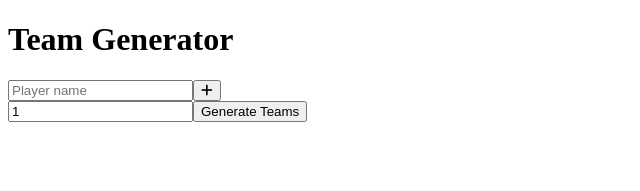
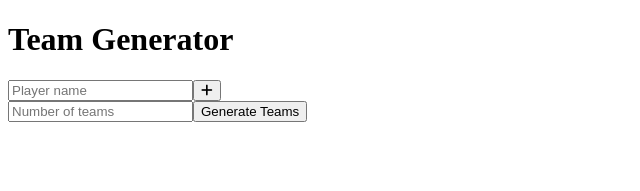
Before and after one commit to Vimor123/team-generator-server, a Vue app: page / in a window 1280 px wide. Shown: the top 191 px of the page, without its empty margins (0-640 px from the left). Built offline with nearby package versions, Linux system fonts and the light colour scheme.

Commit message:
Core functionality done, only the styling reamins

```diff
--- a/src/App.vue
+++ b/src/App.vue
@@ -2,24 +2,29 @@
     <h1> Team Generator </h1>
     <PlayerList @delete-player="deletePlayer" :players = players />
     <AddPlayer @add-player="addPlayer" />
-    <GenerateTeams />
+    <GenerateTeams @generate-teams="generateTeams" />
+    <TeamList :teams = teams />
+
 </template>
 
 <script>
     import PlayerList from './components/PlayerList.vue';
     import AddPlayer from './components/AddPlayer.vue';
     import GenerateTeams from './components/GenerateTeams.vue';
+    import TeamList from './components/TeamList.vue';
 
     export default {
         name: "App",
         components: {
             PlayerList,
             AddPlayer,
-            GenerateTeams
+            GenerateTeams,
+            TeamList
         },
         data() {
             return {
-                players: []
+                players: [],
+                teams: []
             }
         },
         mounted() {
@@ -44,6 +49,39 @@
             persist() {
                 const parsed = JSON.stringify(this.players)
                 localStorage.setItem("players", parsed)
+            },
+            generateTeams(noOfTeams) {
+
+                this.teams = []
+
+                if (noOfTeams > this.players.length) {
+                    alert(`There is not enough players to generate ${noOfTeams} teams`)
+                    return
+                }
+
+                console.log(`Generating ${noOfTeams} teams`)
+
+                for (let i = 0; i < noOfTeams; i++) {
+                    this.teams.push([])
+                }
+
+                let playersCopy = [...this.players]
+                let teamIndex = 0
+
+                while(playersCopy.length > 0) {
+                    let randomIndex = Math.floor(Math.random() * playersCopy.length)
+                    let chosenPlayer = playersCopy[randomIndex]
+
+                    this.teams[teamIndex].push(chosenPlayer)
+                    teamIndex++
+                    if(teamIndex >= noOfTeams) {
+                        teamIndex = 0
+                    }
+
+                    playersCopy.splice(randomIndex, 1)
+                }
+
+                console.log(this.teams)
             }
         }
     }
--- a/src/components/GenerateTeams.vue
+++ b/src/components/GenerateTeams.vue
@@ -1,7 +1,7 @@
 <template>
     <div class="generate-teams-container">
-        <form @submit="" class="generate-teams">
-            <input type="number" v-model="noOfTeams" name="no-of-teams"/>
+        <form @submit="onSubmit" class="generate-teams">
+            <input type="number" v-model="noOfTeams" name="no-of-teams" placeholder="Number of teams"/>
             <button class="btn" type="submit"> Generate Teams </button>
         </form>
     </div>
@@ -12,8 +12,21 @@
         name: "GenerateTeams",
         data() {
             return {
-                noOfTeams: 1
+                noOfTeams: ''
             }
         },
+        methods: {
+            onSubmit(e) {
+                e.preventDefault()
+
+                if (!this.noOfTeams) {
+                    alert("Please type in the number of teams")
+                    return
+                }
+
+                this.$emit('generate-teams', this.noOfTeams)
+            }
+        },
+        emits: ['generate-teams']
     }
 </script>
--- a/src/components/PlayerList.vue
+++ b/src/components/PlayerList.vue
@@ -21,6 +21,6 @@
 
 <style scoped>
     .rm-btn {
-        color: crimson
+        color: rgb(6, 87, 60)
     }
 </style>
--- /dev/null
+++ b/src/components/Team.vue
@@ -0,0 +1,14 @@
+<template>
+    <div v-for="player in team">
+        <h3> {{ player }} </h3>
+    </div>
+</template>
+
+<script>
+    export default {
+        name: "Team",
+        props: {
+            team: Array
+        }
+    }
+</script>
--- /dev/null
+++ b/src/components/TeamList.vue
@@ -0,0 +1,20 @@
+<template>
+    <div v-for="(team, index) in teams">
+        <h3> Team {{ index + 1 }} </h3>
+        <Team :team = team />
+    </div>
+</template>
+
+<script>
+    import Team from './Team.vue';
+
+    export default {
+        name: "TeamList",
+        props: {
+            teams: Array
+        },
+        components: {
+            Team
+        }
+    }
+</script>
```
